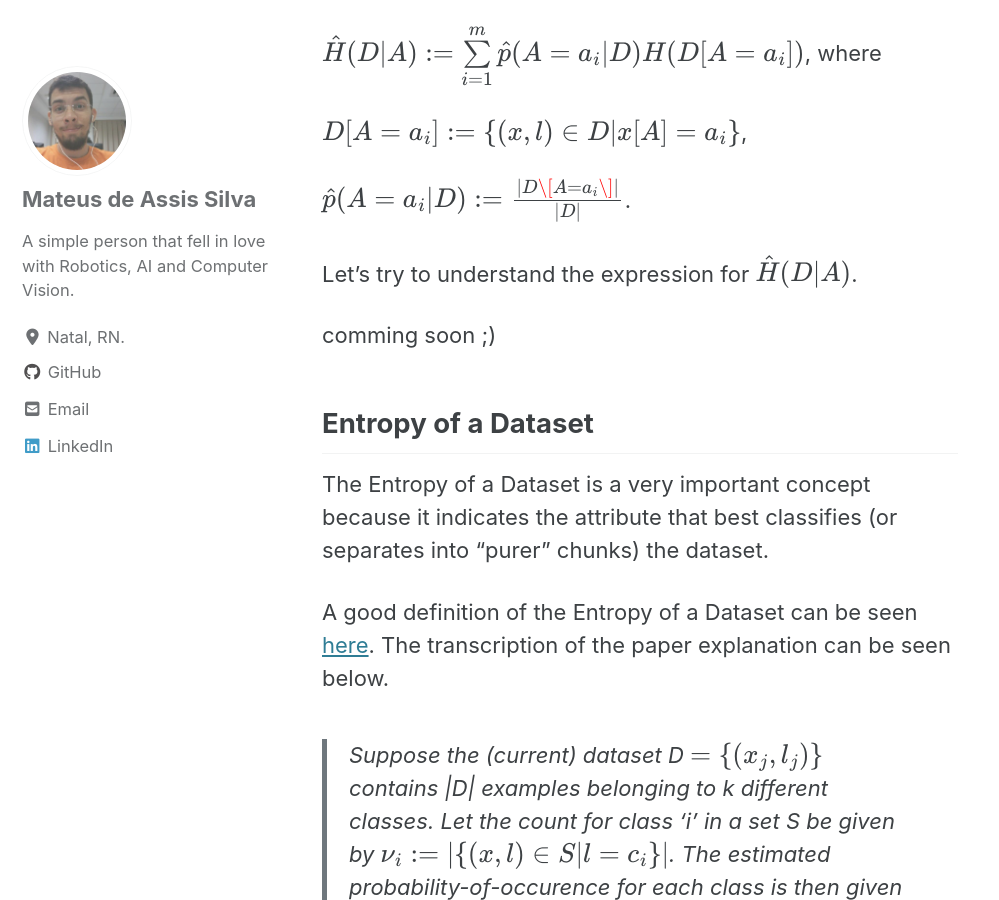
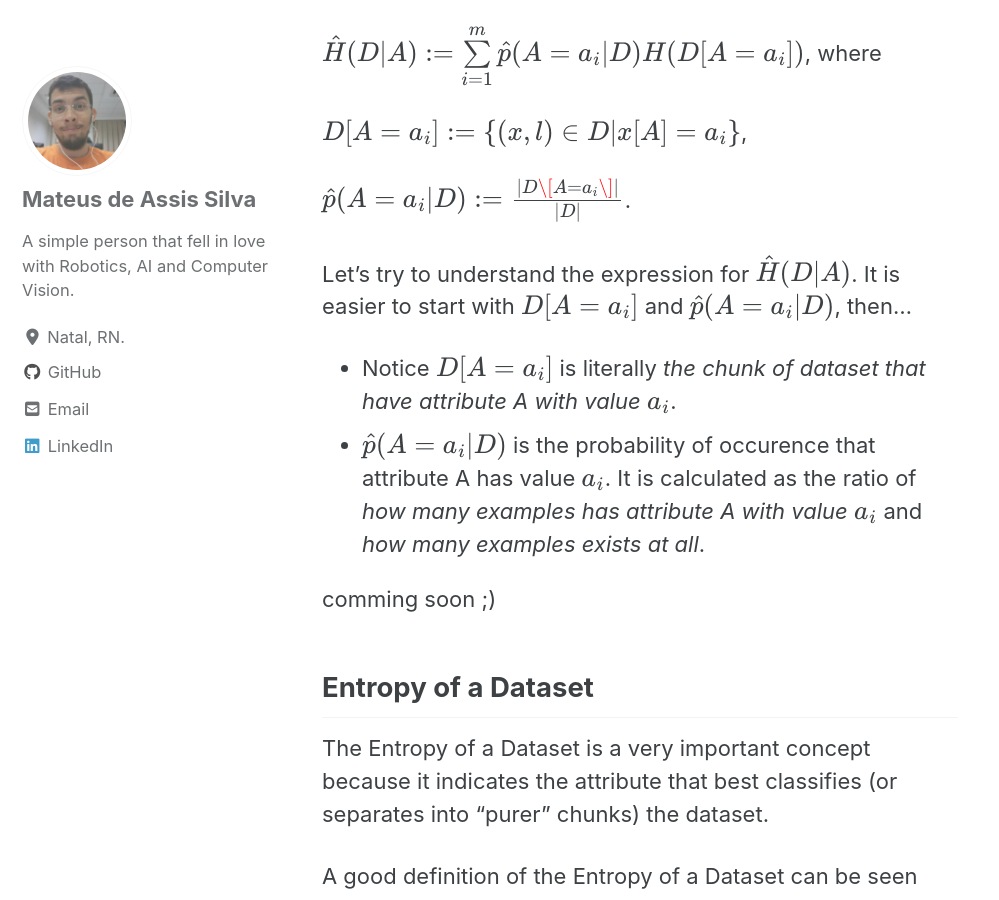
Before and after one commit to mtxslv/mtxslv.github.io, a Jekyll site: the page built from _posts/2020-05-12-id3_part_2.md, in a window 1280 px wide and 900 px high, scrolled down 1443 px. Shown: the whole window, without its empty margins (0-999 px from the left). Built offline with Jekyll 4.4.1, drawn with Linux system fonts in a browser that asks for light colours; cached includes are drawn as plain includes; nearby versions of some CDN libraries; formulas are drawn with MathJax 3; some of the changed text lies outside the part shown.

Commit message:
expression explanation

```diff
--- a/_posts/2020-05-12-id3_part_2.md
+++ b/_posts/2020-05-12-id3_part_2.md
@@ -34,7 +34,10 @@ $$D[A = a_i] := \{(x,l) \in D \vert x[A] = a_i\}$$,
 
 $$\hat{p}(A=a_i \vert D):= \frac{\vert D\[A=a_i\] \vert}{\vert D \vert}$$.
 
-Let's try to understand the expression for $$\hat{H}(D \vert A)$$.
+Let's try to understand the expression for $$\hat{H}(D \vert A)$$. It is easier to start with $$D[A = a_i]$$ and $$\hat{p}(A = a_i \vert D)$$, then...
+
+* Notice $$D[A = a_i]$$ is literally _the chunk of dataset that have attribute A with value_ $$a_i$$.
+* $$\hat{p}(A = a_i \vert D)$$ is the probability of occurence that attribute A has value $$a_i$$. It is calculated as the ratio of _how many examples has attribute A with value_  $$a_i$$ and _how many examples exists at all_.
 
 
 
```
